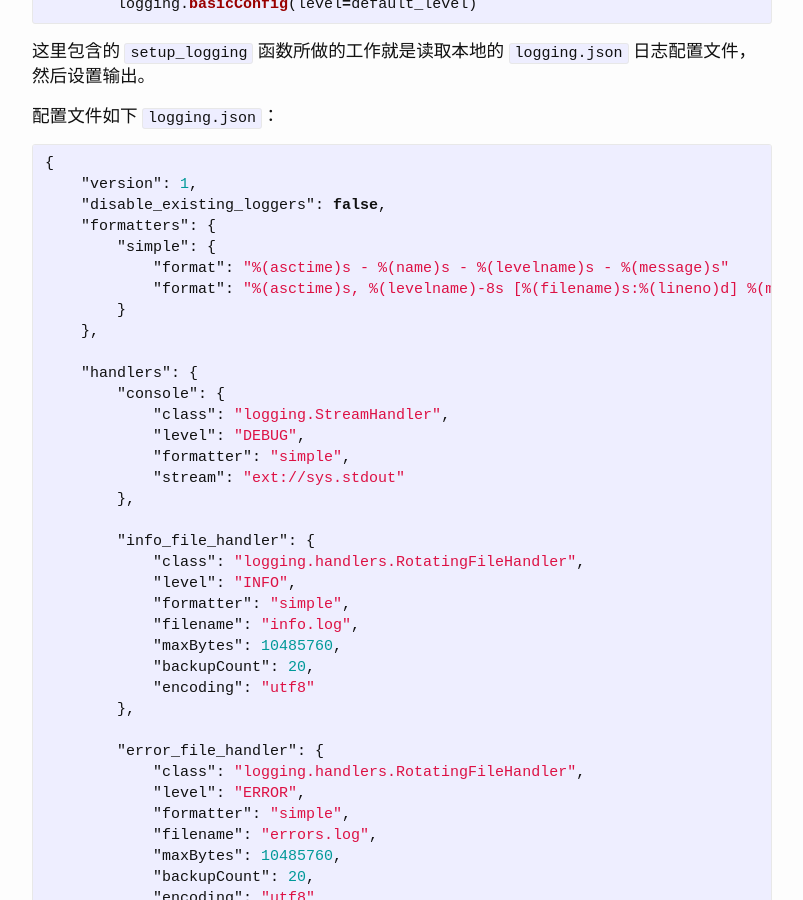
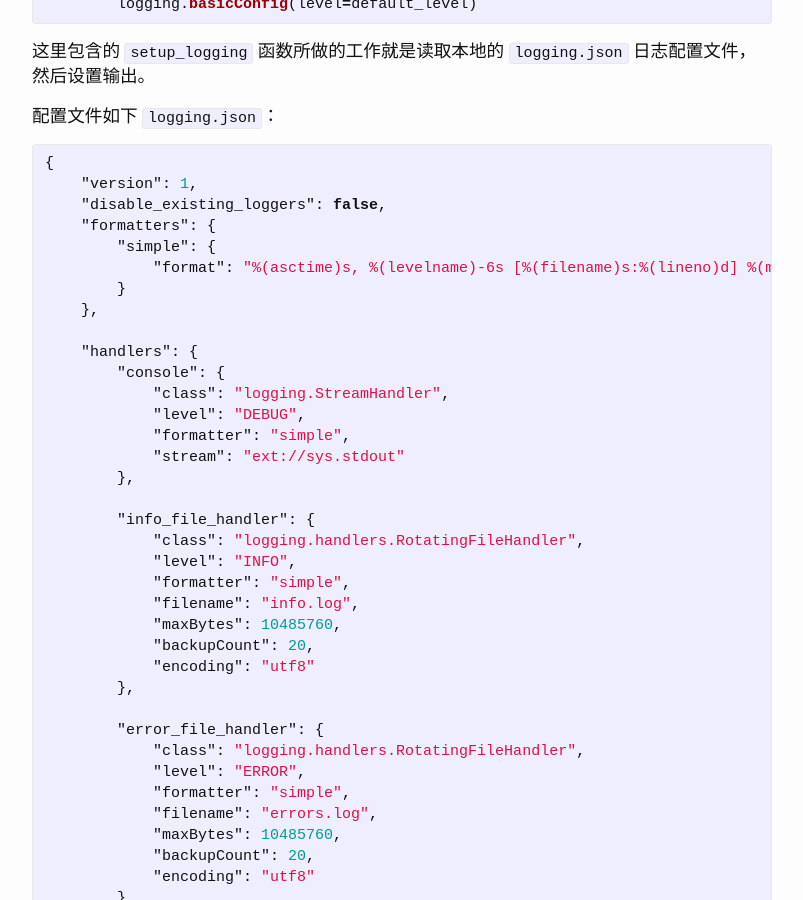
Before and after one commit to moevis/moevis.github.io, a Jekyll site: the page built from _posts/2018-09-09-logging in python 最速配置.md, in a window 1280 px wide and 900 px high, scrolled down 1012 px. Shown: the whole window, without its empty margins (238-1041 px from the left). Built offline with Jekyll 4.4.1, drawn with Linux system fonts in a browser that asks for light colours; nearby versions of some CDN libraries; some web fonts are replaced; some of the changed text lies outside the part shown.

Commit message:
Update 2018-09-09-logging in python 最速配置.md

```diff
--- a/_posts/2018-09-09-logging in python 最速配置.md
+++ b/_posts/2018-09-09-logging in python 最速配置.md
@@ -42,8 +42,7 @@ def setup_logging(
     "disable_existing_loggers": false,
     "formatters": {
         "simple": {
-            "format": "%(asctime)s - %(name)s - %(levelname)s - %(message)s"
-            "format": "%(asctime)s, %(levelname)-8s [%(filename)s:%(lineno)d] %(message)s"
+            "format": "%(asctime)s, %(levelname)-6s [%(filename)s:%(lineno)d] %(message)s"
         }
     },
 
@@ -131,8 +130,7 @@ version: 1
 disable_existing_loggers: False
 formatters:
     simple:
-        format: "%(asctime)s - %(name)s - %(levelname)s - %(message)s"
-        format: "%(asctime)s, %(levelname)-8s [%(filename)s:%(lineno)d] %(message)s"
+        format: "%(asctime)s, %(levelname)-6s [%(filename)s:%(lineno)d] %(message)s"
 
 handlers:
     console:
```
